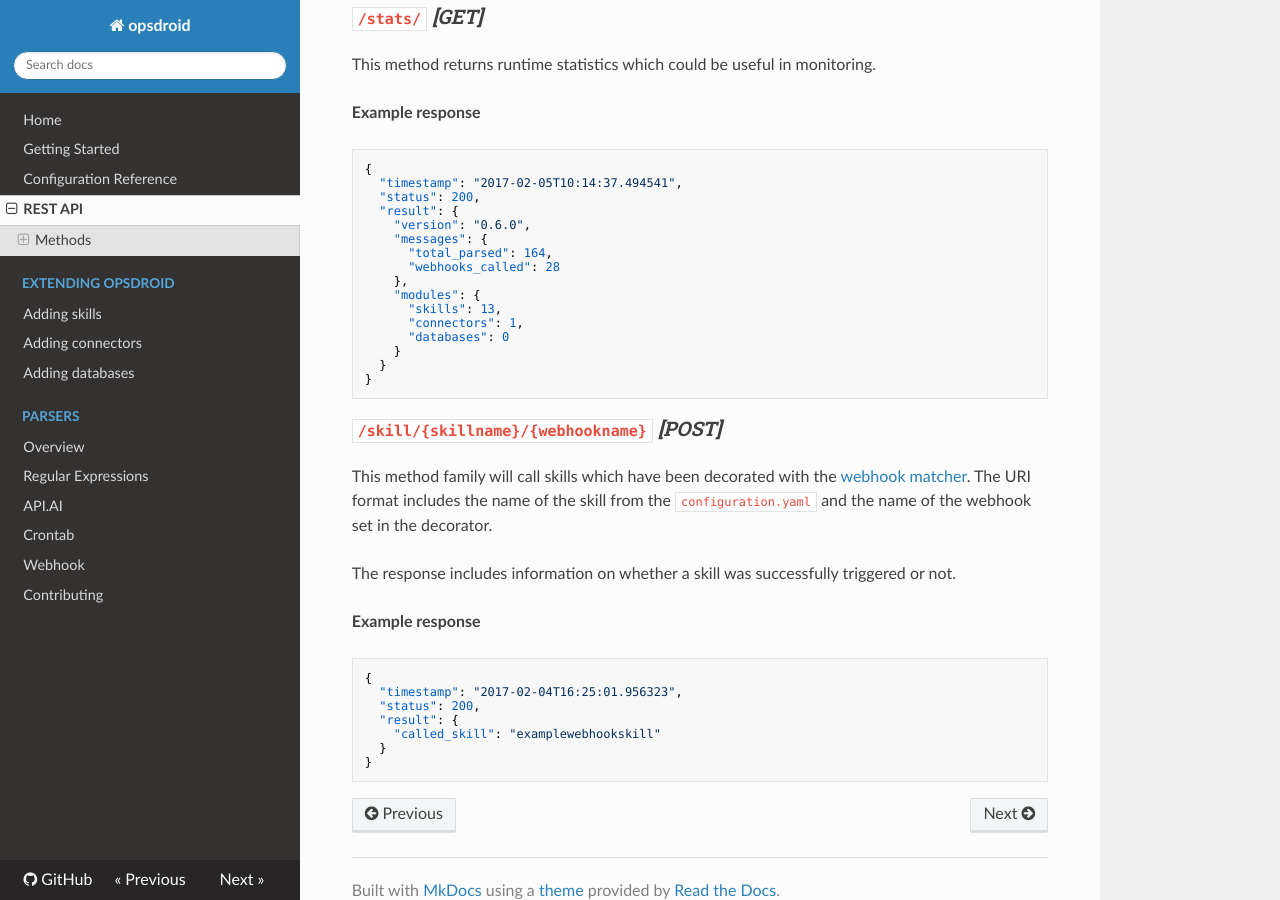
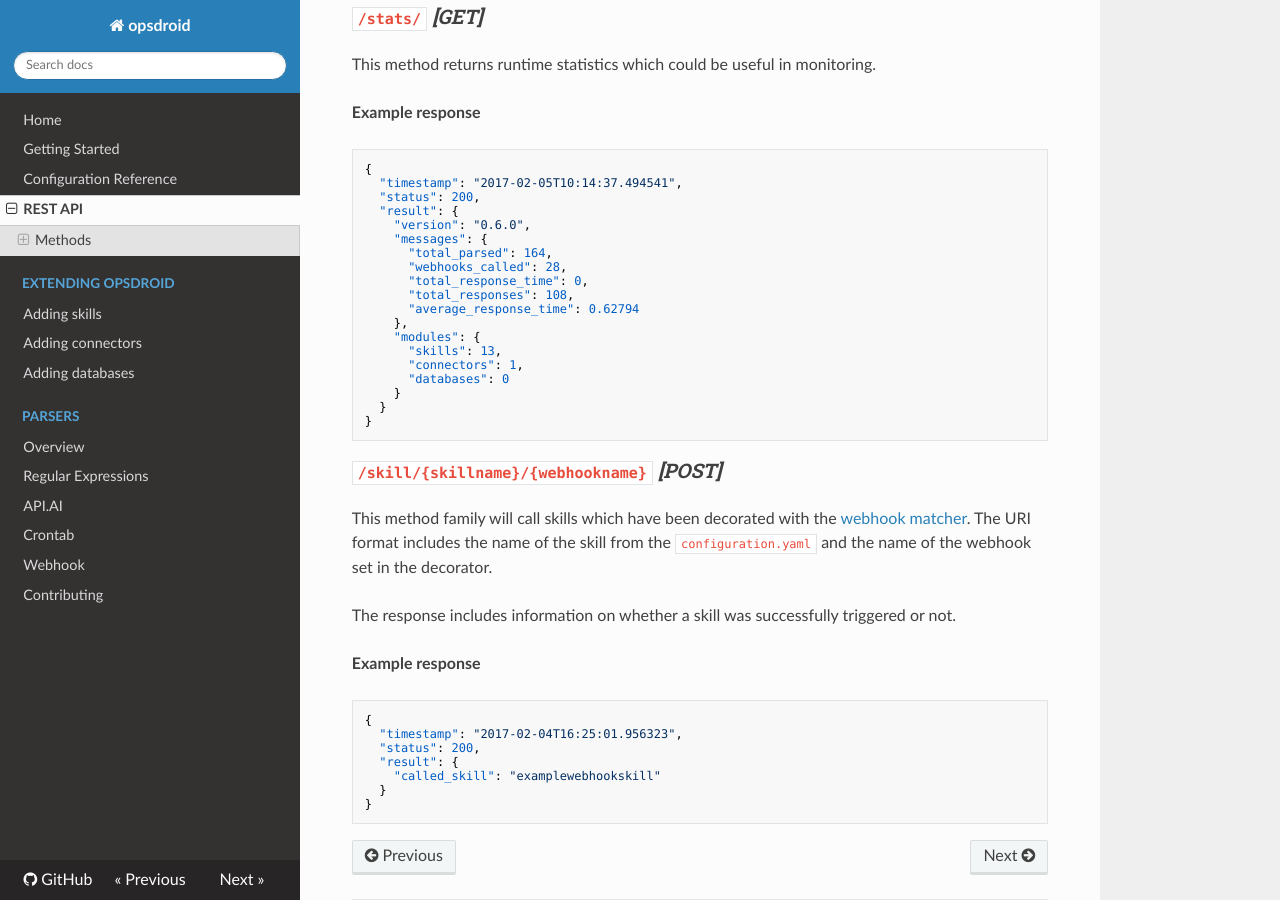
Before and after one commit to opsdroid/opsdroid, an MkDocs documentation site: the page built from docs/rest-api.md, in a window 1280 px wide and 900 px high, scrolled down 572 px. Built offline with MkDocs 1.6.1, drawn with Linux system fonts in a browser that asks for light colours; nearby versions of some CDN libraries; old or Windows-style settings are respelled for this version of MkDocs.

Commit message:
Updated documentation example

```diff
--- a/docs/rest-api.md
+++ b/docs/rest-api.md
@@ -34,7 +34,10 @@ This method returns runtime statistics which could be useful in monitoring.
     "version": "0.6.0",
     "messages": {
       "total_parsed": 164,
-      "webhooks_called": 28
+      "webhooks_called": 28,
+      "total_response_time": 0,
+      "total_responses": 108,
+      "average_response_time": 0.62794
     },
     "modules": {
       "skills": 13,
```
